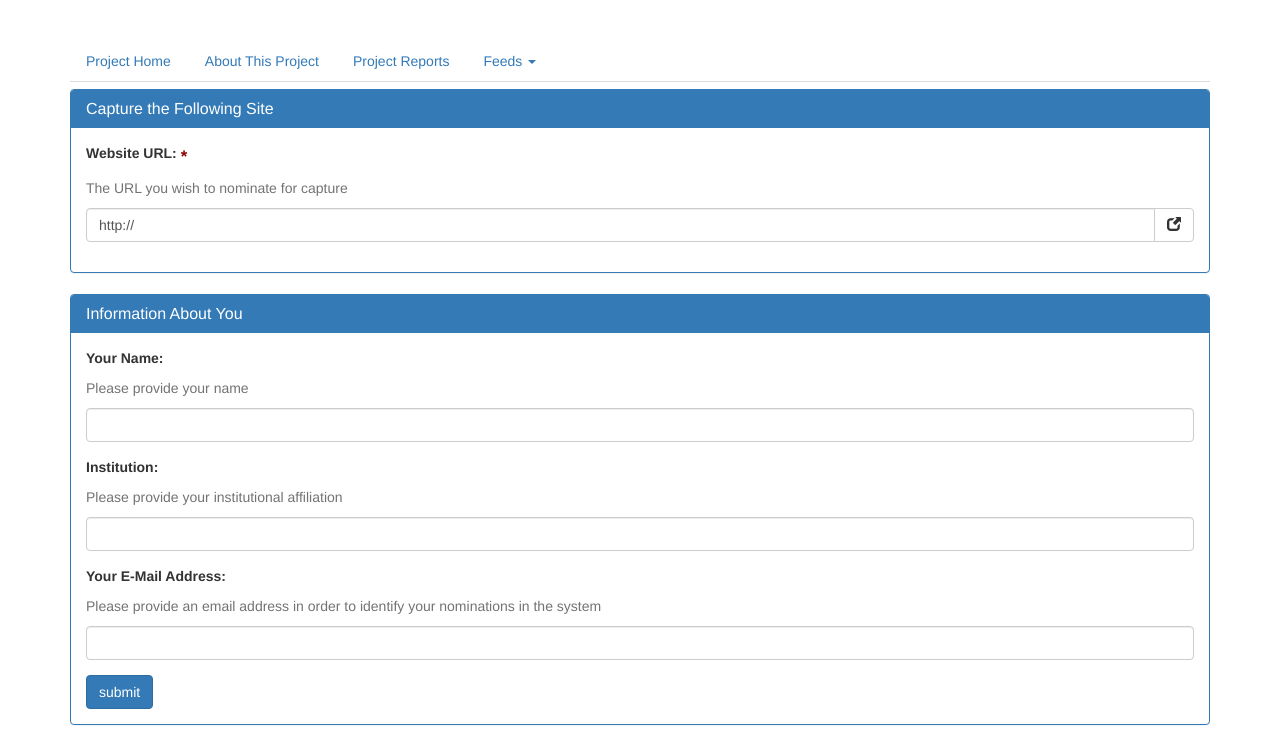
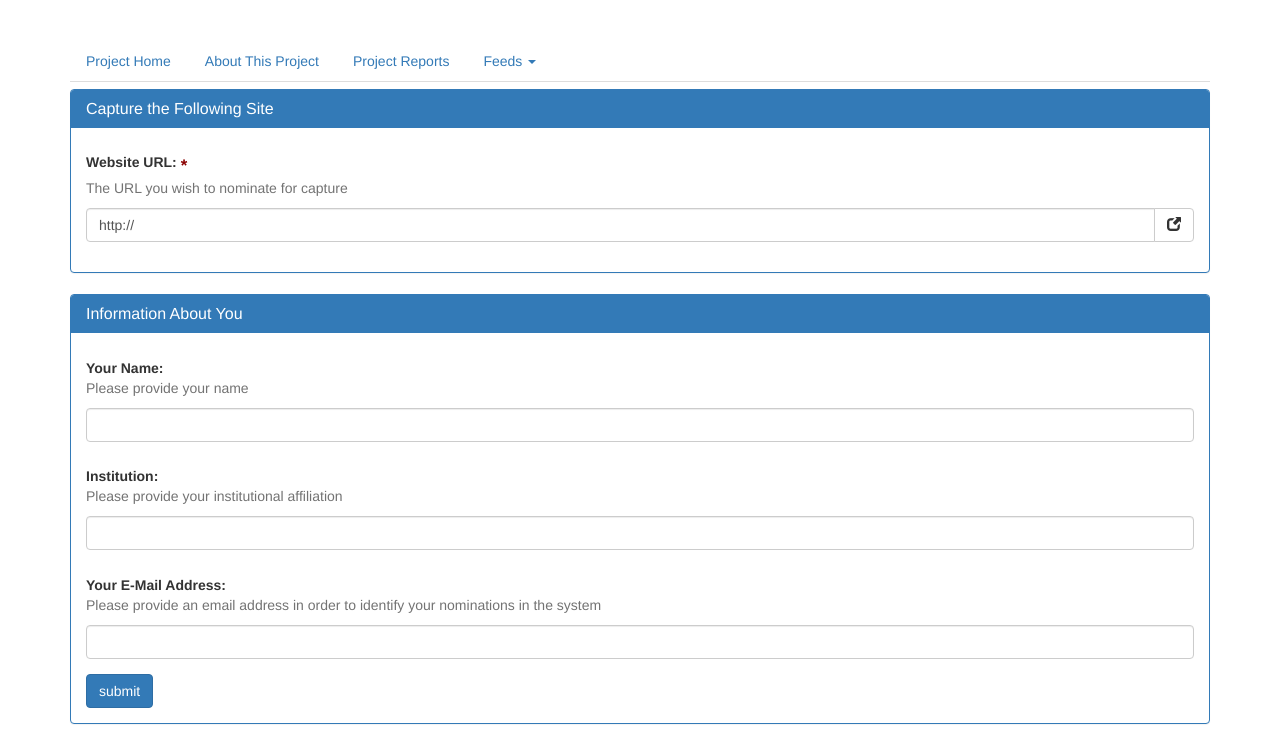
Before and after one commit to unt-libraries/django-nomination, a Django app: template nomination/templates/nomination/url_add.html in a window 1280 px wide. Shown: the part 52-800 px from the top of the page. Run offline with Django 3.2, Linux system fonts and the light colour scheme; the template is opened without the code that fills it: values that come from a table or form of the project are taken from there, others are empty; some libraries are stand-ins or nearby versions.

Commit message:
Fix input help text spacing.

```diff
--- a/nomination/static/nomination/styles/local.css
+++ b/nomination/static/nomination/styles/local.css
@@ -13,6 +13,15 @@
 .help-text h6 {
     font-style: italic;
     margin-top: 2em;
+}
+
+label {
+    margin-top: .7em;
+    margin-bottom: 0em;
+}
+
+.help-block {
+    margin-top: 0em;
 }
 
 .bold {
```
